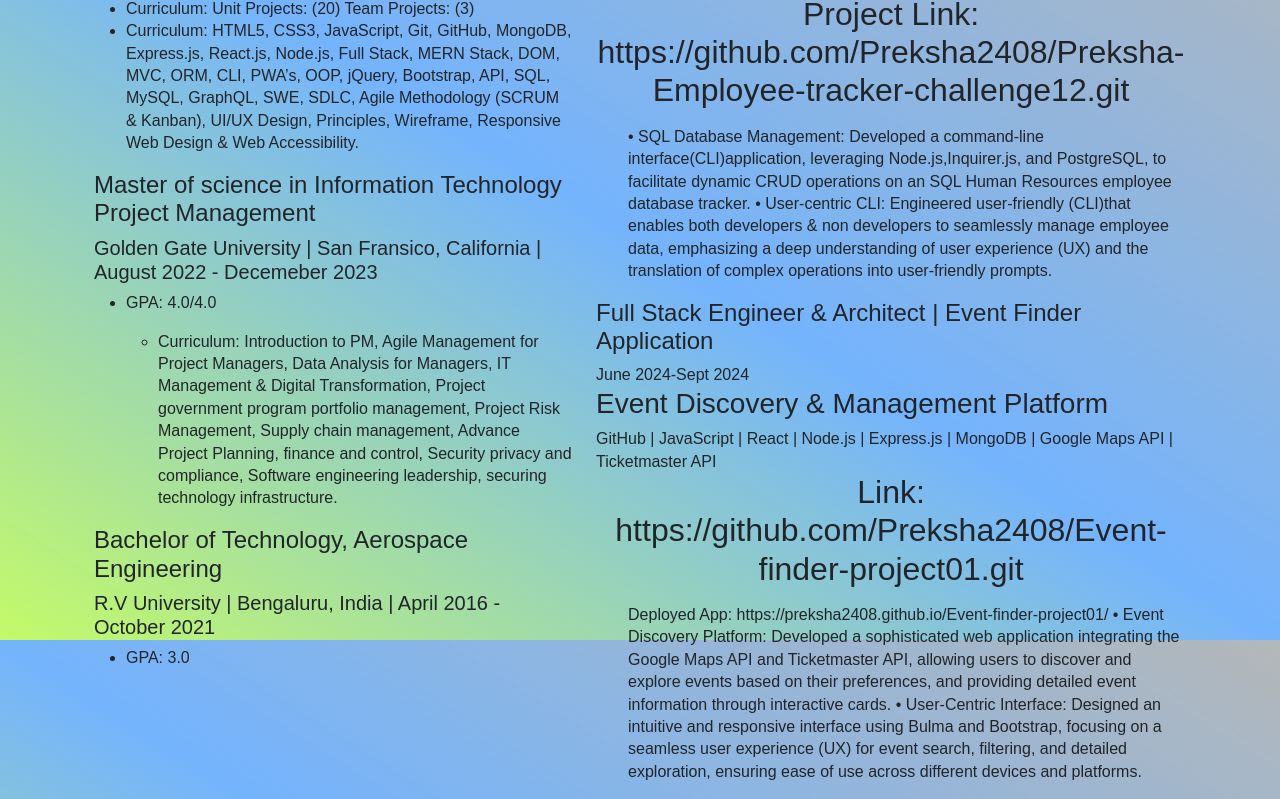
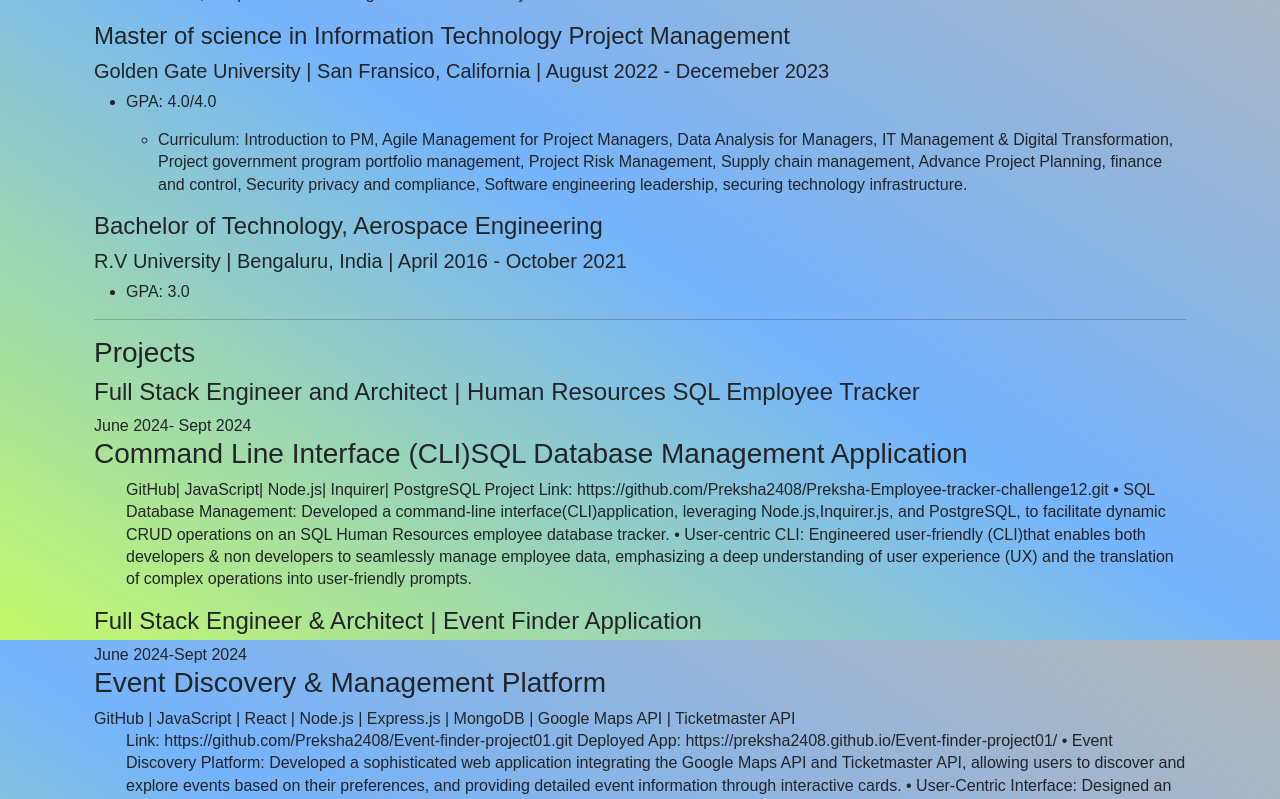
Before and after one commit to Preksha2408/Preksha-React-portfolio-challenge20, a React (Create React App) app: page /Resume in a window 1280 px wide. Shown: the part 1760-2559 px from the top of the page. Built offline with nearby package versions, Linux system fonts and the light colour scheme.

Commit message:
Added some alignment

```diff
--- a/src/components/Resume.jsx
+++ b/src/components/Resume.jsx
@@ -128,45 +128,44 @@ function Resume() {
 
               </ul>
             </div>
-          </Col>
-          <Col>
             <hr className="star-secondary" />
             <h3>Projects</h3>
             <div>
               <h4>Full Stack Engineer and Architect | Human Resources SQL Employee Tracker    </h4>                                                                              June 2024- Sept 2024
-<h3>Command Line Interface (CLI)SQL Database Management Application         </h3>                                                          GitHub| JavaScript| Node.js| Inquirer| PostgreSQL
-<h2>Project Link: https://github.com/Preksha2408/Preksha-Employee-tracker-challenge12.git </h2>
-<ul>
+              <h3>Command Line Interface (CLI)SQL Database Management Application         </h3>
+              <ul>                                                     GitHub| JavaScript| Node.js| Inquirer| PostgreSQL
+              Project Link: https://github.com/Preksha2408/Preksha-Employee-tracker-challenge12.git
                 •	SQL Database Management: Developed a command-line interface(CLI)application, leveraging Node.js,Inquirer.js, and PostgreSQL, to facilitate dynamic CRUD operations on an SQL Human Resources employee database tracker.
                 •	User-centric CLI: Engineered user-friendly (CLI)that enables both developers & non developers to seamlessly manage employee data, emphasizing a deep understanding of user experience (UX) and the translation of complex operations into user-friendly prompts.
               </ul>
               <h4>Full Stack Engineer & Architect | Event Finder Application     </h4>                                                                                                                     June 2024-Sept 2024
               <h3>Event Discovery & Management Platform         </h3>                        GitHub | JavaScript | React | Node.js | Express.js | MongoDB | Google Maps API | Ticketmaster API
-<h2> Link: https://github.com/Preksha2408/Event-finder-project01.git </h2>
-<ul>Deployed App: https://preksha2408.github.io/Event-finder-project01/
+              <ul>
+              Link: https://github.com/Preksha2408/Event-finder-project01.git
+              Deployed App: https://preksha2408.github.io/Event-finder-project01/
                 •	Event Discovery Platform: Developed a sophisticated web application integrating the Google Maps API and Ticketmaster API, allowing users to discover and explore events based on their preferences, and providing detailed event information through interactive cards.
                 •	User-Centric Interface: Designed an intuitive and responsive interface using Bulma and Bootstrap, focusing on a seamless user experience (UX) for event search, filtering, and detailed exploration, ensuring ease of use across different devices and platforms.
               </ul>
               <h4>Full Stack Engineer & Architect | Weather Dashboard         </h4>                                                                                                                         June 2024- Sept 2024
               <h3>Real-Time Weather Forecasting Web Application            </h3>
               GitHub | JavaScript | HTML | CSS | OpenWeatherMap API | Bootstrap
-<h2>
+              <ul>
                 Project Link: https://github.com/Preksha2408/Weather-dashboard-challenge06.git
                 Deployed App: https://preksha2408.github.io/Weather-dashboard-challenge06/
-</h2>
-<ul>
+
+
                 •	Dynamic Weather Forecasting: Developed a real-time weather dashboard application utilizing the OpenWeatherMap API, providing users with current weather conditions and a 5-day forecast based on their selected location.
                 •	Responsive User Interface: Engineered a user-friendly and responsive UI with Bootstrap, ensuring optimal performance across various devices while offering an intuitive user experience for weather data visualization.
               </ul>
 
               <h4>Project Manager & Full Stack Engineer | Event Planner      </h4>                                                                                                                            June 2024- Sept 2024
               <h3> Event Management Platform      </h3>                                                GitHub | JavaScript | React | Node.js | Express.js | MongoDB | Google Calendar API | Framer Motion
-<h2>
+              <ul>
                 Project Link:  https://github.com/Preksha2408/Preksha-PrestigePlanner-client.git
 
                 Deployed App : https://prestigeplanners.netlify.app/
-</h2>
-<ul>
+
+
                 •	Comprehensive Event Management: Developed a sophisticated event management platform that enables users to create, update, and delete events, manage customer data, and track event timelines.
                 •	Seamless Integration with Google Calendar: Implemented Google Calendar API integration for synchronizing event schedules, ensuring users can manage their events efficiently.
                 •	Robust Backend: Leveraged Node.js and Express.js to construct a reliable server-side application, with MongoDB providing a scalable and flexible database solution.
@@ -178,18 +177,18 @@ Project Manager & Full Stack Engineer | Book Search Engine     </h4>
                 Project Link:  https://github.com/Preksha2408/Preksha-Book-Search-Engine.git           GitHub | JavaScript | Express.js | MongoDB | GraphQL | Google Books API
 
                 Deployed App: https://preksha-book-search-engine.onrender.com
-</ul>
+
               •	Advanced Book Searching: Developed a robust book search engine utilizing the Google Books API, enabling users to search for books by title, author, or ISBN.
               •	Comprehensive Data Management: Employed MongoDB for efficient storage and retrieval of user search history and favorite books.
               •	Optimized Data Querying: Integrated GraphQL for seamless querying and manipulation of book data, enhancing the performance and efficiency of data handling.
-
+              </ul>
               <h4>Full Stack Engineer & Architect | Professional Portfolio     </h4>                                                                                                                          June 2024- Sept 2024
               <h3> Professional Portfolio       </h3>
-<h2>                                                                                                                   GitHub | JavaScript | React | Node.js | Express.js | MongoDB
+              <ul>                                                                                                                 GitHub | JavaScript | React | Node.js | Express.js | MongoDB
                 Project Link : https://github.com/Preksha2408/Preksha-React-portfolio-challenge20.git
                 Deployed App: https://preksha-react-portfolio.netlify.app/
-</h2>
-<ul>
+
+
                 •	Showcasing Professional Skills: Developed a comprehensive professional portfolio to highlight technical skills, projects, and professional experiences.
                 •	Interactive User Interface: Utilized React to create a dynamic and interactive user interface, providing an engaging and seamless browsing experience.
               </ul>
```
Lines whose indentation alone changed are shown as unchanged.
